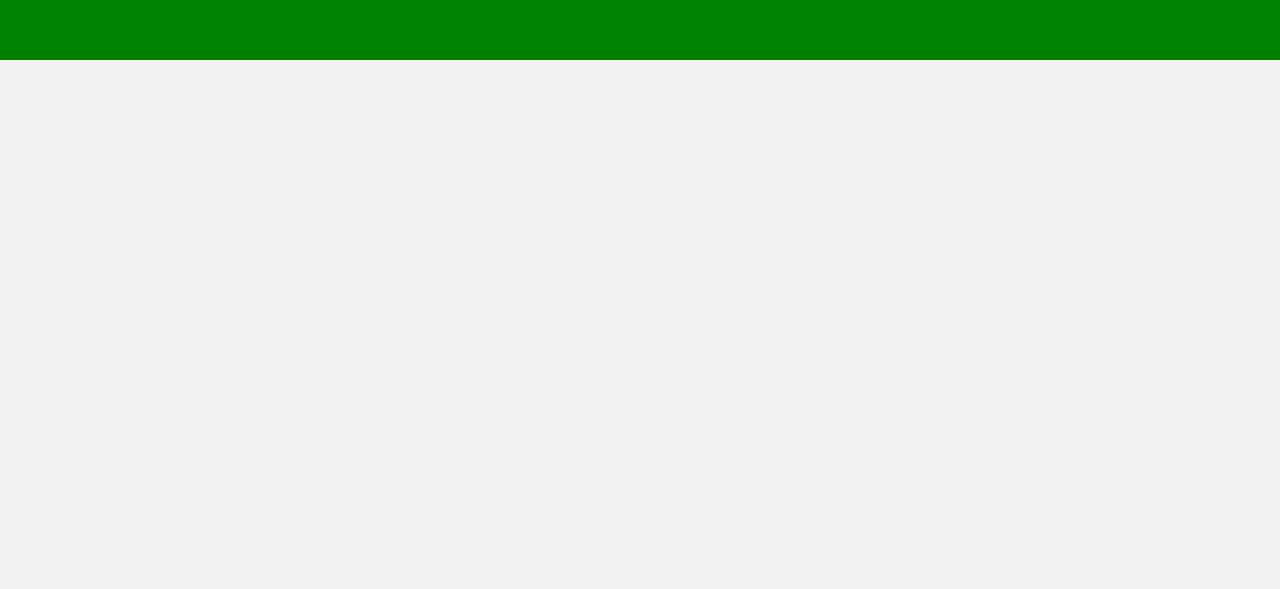
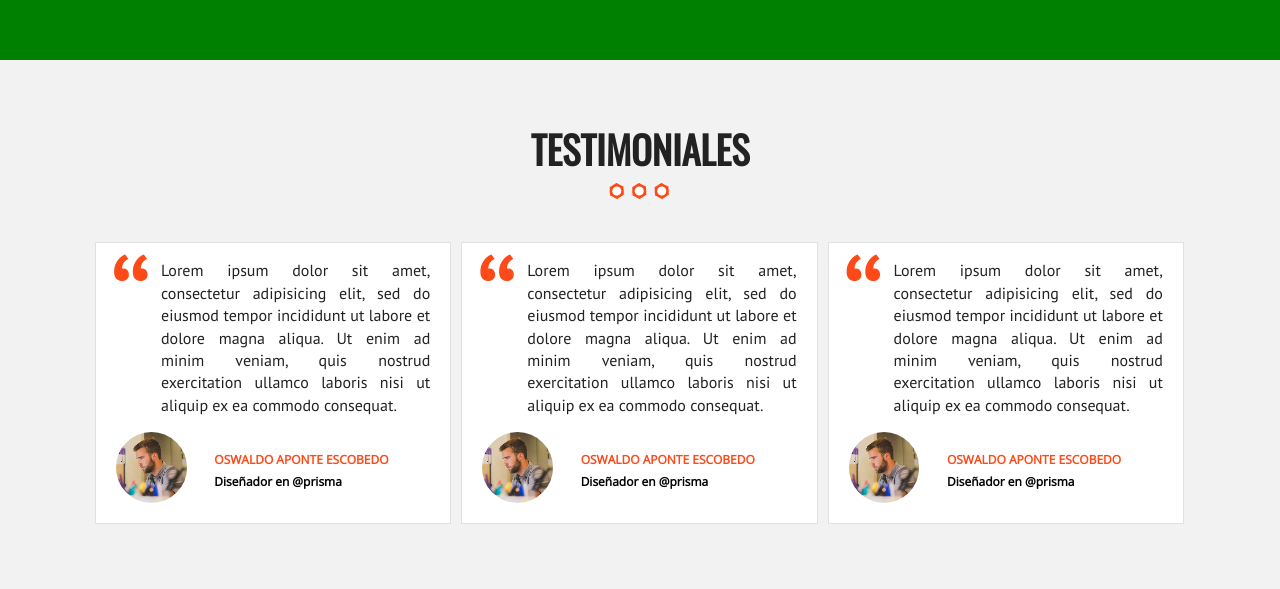
Before and after one commit to GerardoH95/web, a plain HTML site: page gdlwebcamp/index.html in a window 1280 px wide. Shown: the part 4466-5055 px from the top of the page. Before the commit the page ends 4526 px from the top, so only its background shows below. Drawn offline with nearby package versions, Linux system fonts and the light colour scheme; files whose address does not match are found by name.

Commit message:
clase 210

```diff
--- a/gdlwebcamp/css/main.css
+++ b/gdlwebcamp/css/main.css
@@ -559,9 +559,68 @@ div.mapa{
   height: 420px;
   background-color: green;
 }
-
-
-
+/* Testimoniales */
+div.testimoniales{
+  padding-bottom: 20px;
+}
+div.testimonial{
+  padding: 5px;
+}
+@media only screen and (min-width: 768px){
+  div.testimonial{
+    float: left;
+    width: 33.3%;
+  }
+}
+blockquote{
+  background-color: #ffffff;
+  border: 1px solid #e1e1e1;
+  position: relative;
+  margin: 0 0 10px 0;
+  padding-bottom: 20px;
+}
+blockquote p{
+  text-align: justify!important;
+  font-size: 1em!important;
+  font-family: 'PT Sans', sans-serif;
+  padding: 0 20px 0 65px;
+}
+blockquote p::before{
+  content: '\201c';
+  position: absolute;
+  left: 13px;
+  top: 0px;
+  font-size: 8rem;
+  margin: 0;
+  line-height: 1;
+  color: #fe4918;
+}
+footer.info-testimonial{
+  padding: 0;
+}
+footer.info-testimonial img{
+  float: left;
+  width: 20%;
+  border-radius: 50%;
+  margin-left: 20px;
+}
+footer.info-testimonial cite{
+  text-align: left;
+  color: #fe4918;
+  text-transform: uppercase;
+  font-size: 12px;
+  padding-top: 20px;
+  width: 66.6%;
+  float: right;
+  font-weight: bold;
+  font-style: normal;
+}
+footer.info-testimonial cite span{
+  color: #000000;
+  display: block;
+  text-transform: none;
+  margin-top: 5px;
+}
 /* ==========================================================================
    Helper classes
    ========================================================================== */
--- a/gdlwebcamp/index.html
+++ b/gdlwebcamp/index.html
@@ -199,6 +199,38 @@
   </div>
 </section>
 <div id="mapa" class="mapa"></div>
+<section class="seccion">
+  <h2>Testimoniales</h2>
+  <div class="testimoniales contenedor clearfix">
+    <div class="testimonial">
+      <blockquote>
+        <p>Lorem ipsum dolor sit amet, consectetur adipisicing elit, sed do eiusmod tempor incididunt ut labore et dolore magna aliqua. Ut enim ad minim veniam, quis nostrud exercitation ullamco laboris nisi ut aliquip ex ea commodo consequat.</p>
+        <footer class="info-testimonial clearfix">
+          <img src="img/testimonial.jpg" alt="imagen testimonial">
+          <cite>Oswaldo Aponte Escobedo <span>Diseñador en @prisma</span> </cite>
+        </footer>
+      </blockquote>
+    </div><!--Testimonial-->
+    <div class="testimonial">
+      <blockquote>
+        <p>Lorem ipsum dolor sit amet, consectetur adipisicing elit, sed do eiusmod tempor incididunt ut labore et dolore magna aliqua. Ut enim ad minim veniam, quis nostrud exercitation ullamco laboris nisi ut aliquip ex ea commodo consequat.</p>
+        <footer class="info-testimonial clearfix">
+          <img src="img/testimonial.jpg" alt="imagen testimonial">
+          <cite>Oswaldo Aponte Escobedo <span>Diseñador en @prisma</span> </cite>
+        </footer>
+      </blockquote>
+    </div><!--Testimonial-->
+    <div class="testimonial">
+      <blockquote>
+        <p>Lorem ipsum dolor sit amet, consectetur adipisicing elit, sed do eiusmod tempor incididunt ut labore et dolore magna aliqua. Ut enim ad minim veniam, quis nostrud exercitation ullamco laboris nisi ut aliquip ex ea commodo consequat.</p>
+        <footer class="info-testimonial clearfix">
+          <img src="img/testimonial.jpg" alt="imagen testimonial">
+          <cite>Oswaldo Aponte Escobedo <span>Diseñador en @prisma</span> </cite>
+        </footer>
+      </blockquote>
+    </div><!--Testimonial-->
+  </div>
+</section>
 
 
 
```
